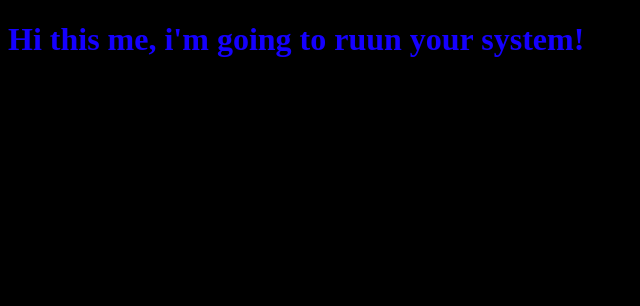
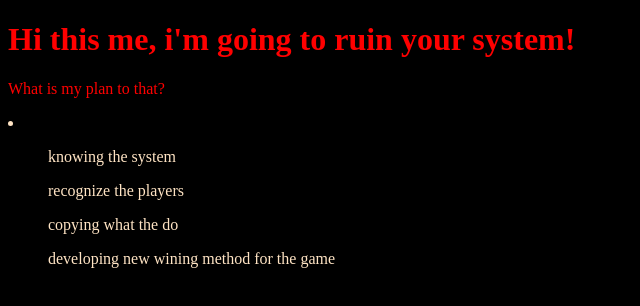
Before and after one commit to Wael-Elfatih/myproject, a plain HTML site: page index.html in a window 1280 px wide. Shown: the whole page, without its empty margins (0-640 px from the left). Drawn offline with Linux system fonts and the light colour scheme.

Commit message:
adding more detail!

```diff
--- a/index.html
+++ b/index.html
@@ -8,7 +8,23 @@
     <link rel="stylesheet" href="style.css">
 </head>
 <body>
-    <h1>Hi this me, i'm going to ruun your system!</h1>
+    <h1>Hi this me, i'm going to ruin your system!</h1>
+    <p>What is my plan to that?
+        <li>
+            <ul>
+                knowing the system
+            </ul>
+            <ul>
+                recognize the players
+            </ul>
+            <ul>
+                copying what the do
+            </ul>
+            <ul>
+                developing new wining method for the game
+            </ul>
+        </li>
+    </p>
     <script src="app.js"></script>
 </body>
 </html>
--- a/style.css
+++ b/style.css
@@ -1,6 +1,12 @@
 h1{
-    color: rgb(21, 0, 255);
+    color: rgb(255, 0, 0);
 }
 body{
     background-color: black;
 }
+p{
+    color: red;
+}
+li{
+    color: bisque;
+}
```
